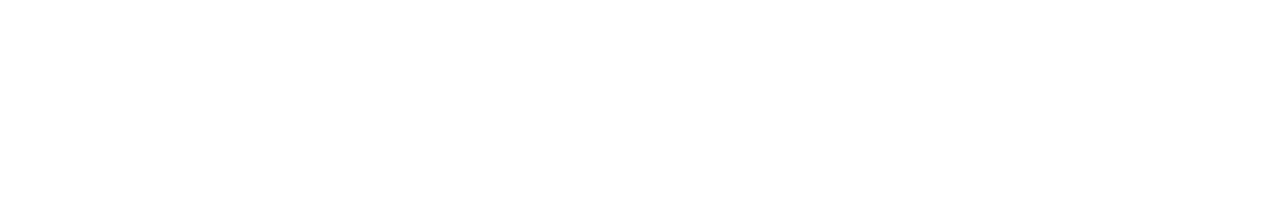
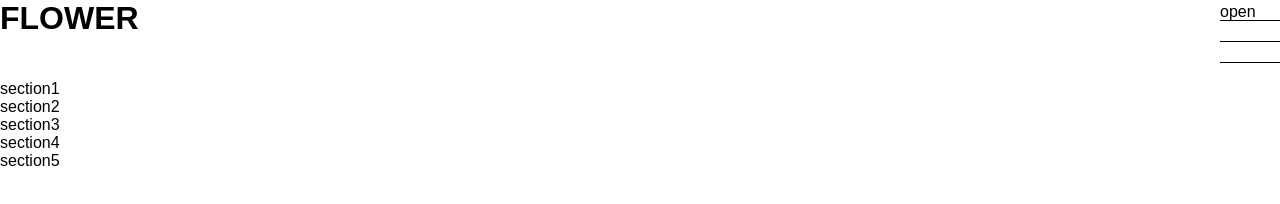
Before and after one commit to SENTO-3340/First-Portfolio, a website built with Vite: page index.html in a window 1280 px wide. Built offline with nearby package versions, Linux system fonts and the light colour scheme.

Commit message:
1/3htmlマークアップ

```diff
--- a/index.html
+++ b/index.html
@@ -1,16 +1,35 @@
-<!doctype html>
+<!DOCTYPE html>
 <html lang="ja">
   <head>
     <meta charset="UTF-8" />
     <link rel="icon" type="image/svg+xml" href="" />
     <meta name="viewport" content="width=device-width, initial-scale=1.0" />
-    <title></title>
-    <link rel="stylesheet" href="src/reset.css">
-    <link rel="stylesheet" href="src/style.css">
-    <link rel="stylesheet" href="src/response.css">
+    <title>Flower</title>
+    <link rel="stylesheet" href="src/reset.css" />
+    <link rel="stylesheet" href="src/style.css" />
+    <link rel="stylesheet" href="src/response.css" />
   </head>
   <body>
-
+    <header>
+      <div class="header-inner">
+        <h1 class="header-logo"><a href="#">FLOWER</a></h1>
+        <div class="hum">
+          <span class="hum-line"></span>
+          <span class="hum-line"></span>
+          <span class="hum-line"></span>
+          <span>open</span>
+        </div>
+      </div>
+      <div class="header-nav">
+        <a class="nav-menu" href="#">section1</a>
+        <a class="nav-menu" href="#">section2</a>
+        <a class="nav-menu" href="#">section3</a>
+        <a class="nav-menu" href="#">section4</a>
+        <a class="nav-menu" href="#">section5</a>
+      </div>
+    </header>
+    <main></main>
+    <footer></footer>
     <script type="module" src="/src/main.js"></script>
   </body>
 </html>
--- a/src/reset.css
+++ b/src/reset.css
@@ -3,6 +3,7 @@
   padding: 0;
   outline: 0;
   box-sizing: border-box;
+  color: black;
 }
 
 ul,ol,li{
--- a/src/style.css
+++ b/src/style.css
@@ -0,0 +1,38 @@
+*{
+   font-family: sans-serif;
+}
+
+.header-inner{
+    display: flex;
+    justify-content: space-between;
+    height: 80px;
+}
+
+.hum{
+
+}
+
+.hum span{
+    position: relative;
+    display: block;
+}
+
+.hum-line{
+    background-color: black;
+    width: 60px;
+    height: 1px;
+}
+
+.hum-line:nth-of-type(1){
+    top: 20px;
+}
+.hum-line:nth-of-type(2){
+    top: 40px;
+}
+.hum-line:nth-of-type(3){
+    top: 60px;
+}
+
+.nav-menu{
+    display: block;
+}
```
